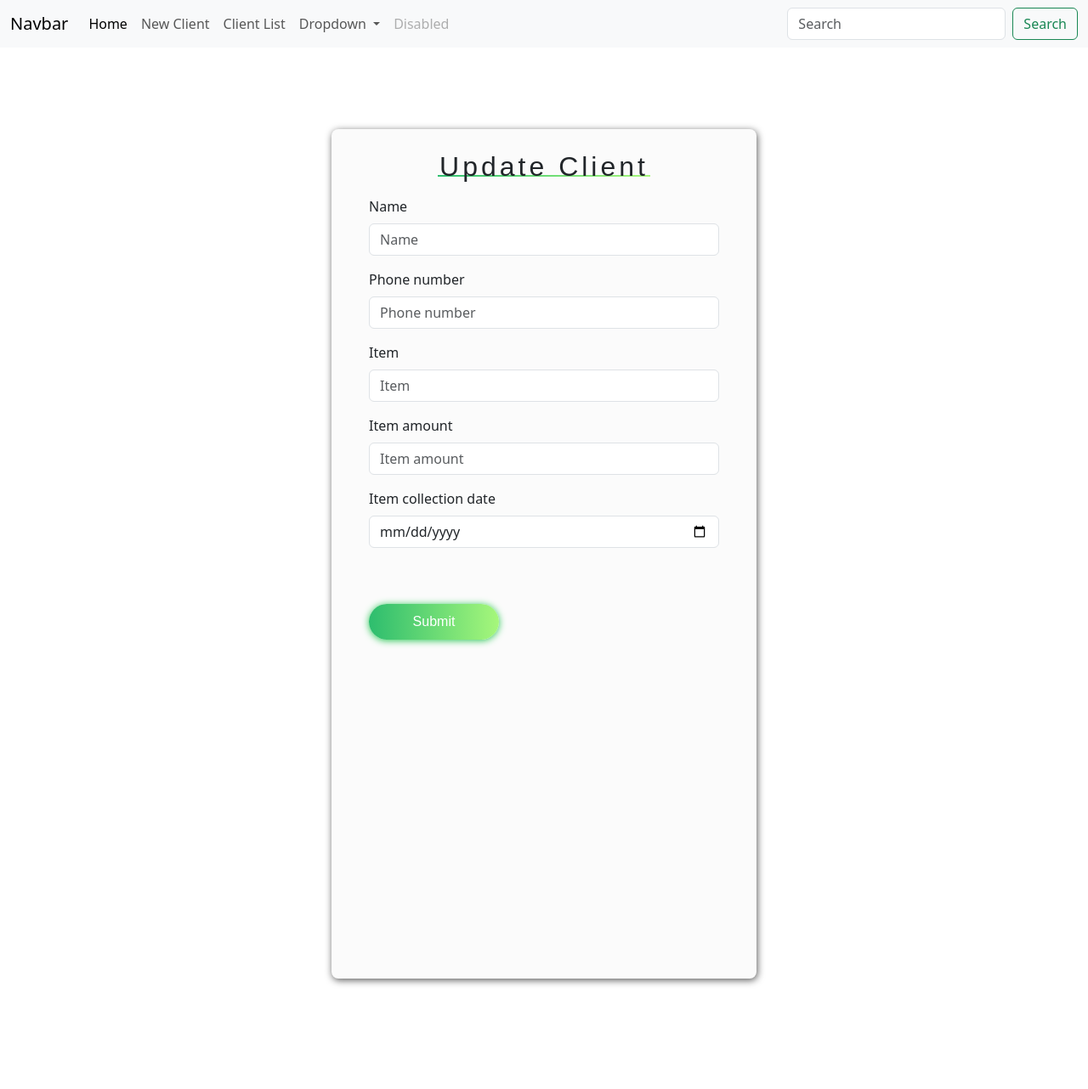
After one commit to vincentmuya/Auto_log, a Django app: template app/templates/update_client.html in a window 1280 px wide. The commit adds this page. Shown: the whole page at 85% size. Run offline with Django 4.2, Linux system fonts and the light colour scheme; the template is opened without the code that fills it: values that come from a table or form of the project are taken from there, others are empty; some libraries are stand-ins or nearby versions.

Commit message:
created update_client details url path,view function, css and template

```diff
--- a/app/templates/client_detail.html
+++ b/app/templates/client_detail.html
@@ -135,7 +135,7 @@
       <td><strong>Loan Balance:KSH{{ client.loan_balance }}/= </strong></td>
     </tr>
     <tr>
-      <td ><strong><a href="#"><button type="button" class="btn btn-success" name="button">Update{{ client.name }}'s Details </button></a></strong></td>
+      <td ><strong><a href="{% url 'update-client' client.pk %}"><button type="button" class="btn btn-success" name="button">Update{{ client.name }}'s Details </button></a></strong></td>
           <td><a href=""><button type="button" class="btn btn-danger" name="button">Paid</button></a></td>
 
     </tr>
--- /dev/null
+++ b/app/templates/update_client.html
@@ -0,0 +1,30 @@
+{%extends 'base.html'%} {% load static %} {%block content%} {% load bootstrap5 %} {{ block.super}}
+<!DOCTYPE html>
+<html lang="en">
+<title>Auto Log</title>
+<head>
+    <meta charset="UTF-8">
+    <meta name="viewport" content="width=device-width, user-scalable=no, initial-scale=1.0, maximum-scale=1.0, minimum-scale=1.0">
+    <meta http-equiv="X-UA-Compatible" content="ie=edge">
+    <link rel="stylesheet" href="{% static 'css/update_client.css' %}">
+</head>
+<body>
+
+    <div class="container">
+     <div id="card">
+        <div id="card-content">
+          <div id="card-title">
+            <h2>Update Client</h2>
+            <div class="underline-title"></div>
+          </div>
+          <form method="post">
+                  {% csrf_token %}
+                  {% bootstrap_form form %}
+             <input id="submit-btn" type="submit" name="Update" />
+          </form>
+        </div>
+      </div>
+    </div>
+</body>
+</html>
+{%endblock%}
--- a/app/urls.py
+++ b/app/urls.py
@@ -8,6 +8,7 @@ urlpatterns = [
     url("new/client", views.new_client, name="new_client"),
     url("client_list", views.client_list, name="client_list"),
     url(r'^(?P<slug>[-\w]+)/$', views.client_detail, name='client_detail'),
+    url(r'^update/client/(?P<pk>\d+)/$', views.update_client, name='update-client'),
 
 ]
 
--- /dev/null
+++ b/static/css/update_client.css
@@ -0,0 +1,67 @@
+#card {
+  background: #fbfbfb;
+  border-radius: 8px;
+  box-shadow: 1px 2px 8px rgba(0, 0, 0, 0.65);
+  height: 1000px;
+  margin: 6rem auto 8.1rem auto;
+  width: 500px;
+}
+#card-content {
+  padding: 12px 44px;
+}
+#card-title {
+  font-family: "Raleway Thin", sans-serif;
+  letter-spacing: 4px;
+  padding-bottom: 23px;
+  padding-top: 13px;
+  text-align: center;
+}
+#submit-btn {
+  background: -webkit-linear-gradient(right, #a6f77b, #2dbd6e);
+  border: none;
+  border-radius: 21px;
+  box-shadow: 0px 1px 8px #24c64f;
+  cursor: pointer;
+  color: white;
+  font-family: "Raleway SemiBold", sans-serif;
+  height: 42.3px;
+  margin: 0 auto;
+  margin-top: 50px;
+  transition: 0.25s;
+  width: 153px;
+}
+#submit-btn:hover {
+  box-shadow: 0px 1px 18px #24c64f;
+}
+.form {
+  align-items: left;
+  display: flex;
+  flex-direction: column;
+}
+.form-border {
+  background: -webkit-linear-gradient(right, #a6f77b, #2ec06f);
+  height: 1px;
+  width: 100%;
+}
+.form-content {
+  background: #fbfbfb;
+  border: none;
+  outline: none;
+  padding-top: 14px;
+}
+.underline-title {
+  background: -webkit-linear-gradient(right, #a6f77b, #2ec06f);
+  height: 2px;
+  margin: -1.1rem auto 0 auto;
+  width: 250px;
+}
+@media screen and (max-width:650px){
+#card {
+background: #fbfbfb;
+border-radius: 8px;
+box-shadow: 1px 2px 8px rgba(0, 0, 0, 0.65);
+height: 1000px;
+margin: 6rem auto 8.1rem auto;
+width: 370px;
+}
+}
```
Also changed, not shown: app/views.py (+9 -0 lines).
